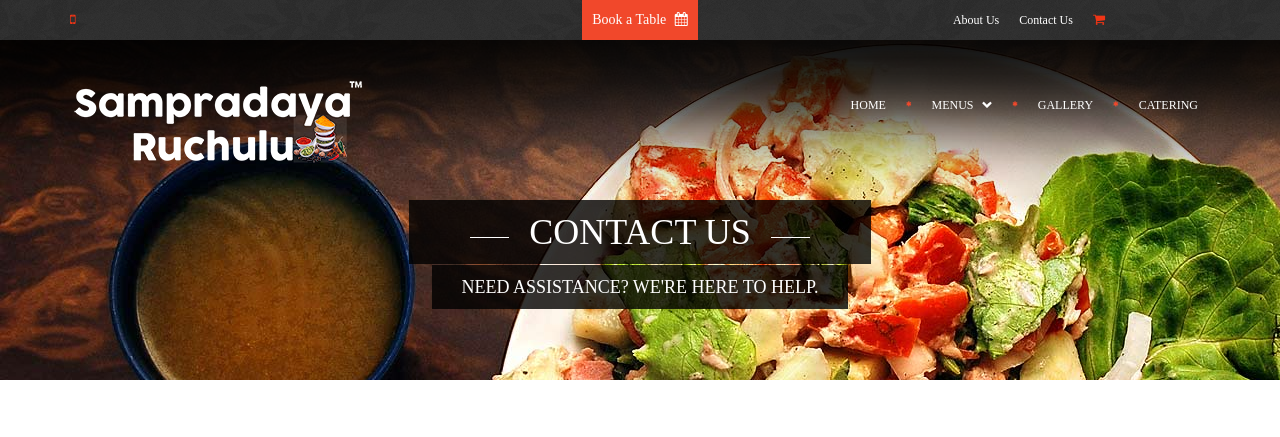
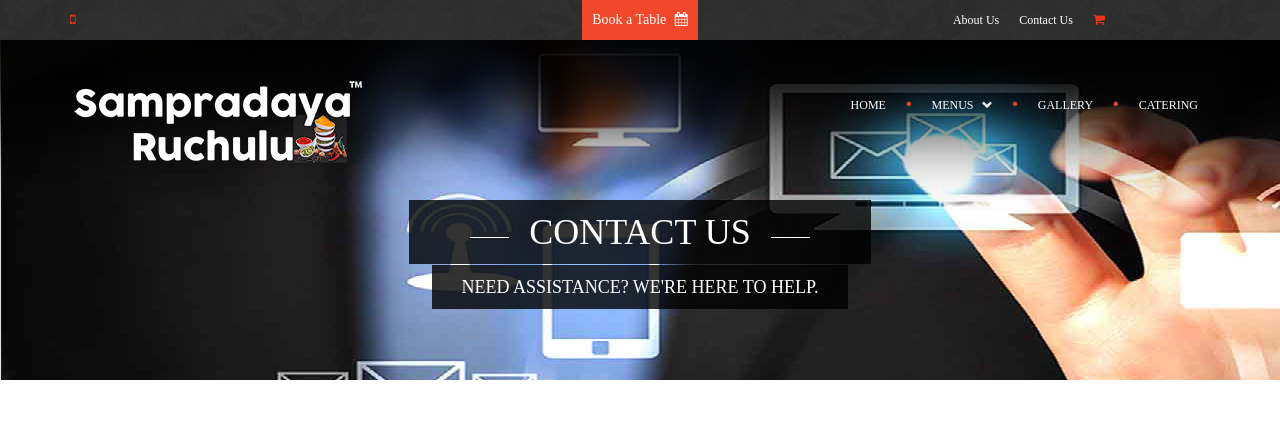
Before and after one commit to Srinivaslancius/sampradaya_ruchulu, a PHP site: page /sampradaya_ruchulu/contact_us.php in a window 1280 px wide. Shown: the top 437 px of the page. Run offline with PHP 8.4, Linux system fonts and the light colour scheme; data that the repository does not hold is empty; some web fonts are replaced.

Commit message:
new xhanges

```diff
--- a/admin/includes/functions.php
+++ b/admin/includes/functions.php
@@ -54,10 +54,10 @@
     }
 
     /* Common function for get data using limit */
-     function getAllDataWithLimit($table,$limit)
+     function getAllDataWithLimit($table,$limit,$status)
     {
         global $conn;
-        $sql="select * from `$table` ORDER BY id DESC LIMIT 0,4 ";
+        $sql="select * from `$table` WHERE status = '$status' ORDER BY id DESC LIMIT 0,$limit ";
         $result = $conn->query($sql);
         return $result;
     }
--- a/contact_us.php
+++ b/contact_us.php
@@ -2,7 +2,7 @@
 <?php $getContactData = getIndividualDetails('2',"content_pages","id"); ?>
 
         <!-- SUB-HEADER area -->
-        <div class="pm-sub-header-container pm-parallax-panel" data-stellar-background-ratio="0.5" data-stellar-vertical-offset="0">
+        <div class="pm-sub-header-container-contact pm-parallax-panel" data-stellar-background-ratio="0.5" data-stellar-vertical-offset="0">
 
             <div class="pm-sub-header-title-container">
             	<p class="pm-sub-header-title"><span>Contact Us</span></p>
--- a/css/main.css
+++ b/css/main.css
@@ -3499,3 +3499,11 @@ header.fixed .pm-header-logo {
     background-repeat:no-repeat;
     position:relative;
 }
+
+.pm-sub-header-container-contact {
+	height:340px;
+    width:100%;
+    background-image:url(../img/header/5.jpg);
+    background-repeat:no-repeat;
+    position:relative;
+}
```
Also changed, not shown: index.php (+1 -29 lines), img/header/5.jpg (added), img/header/index.png (added).
